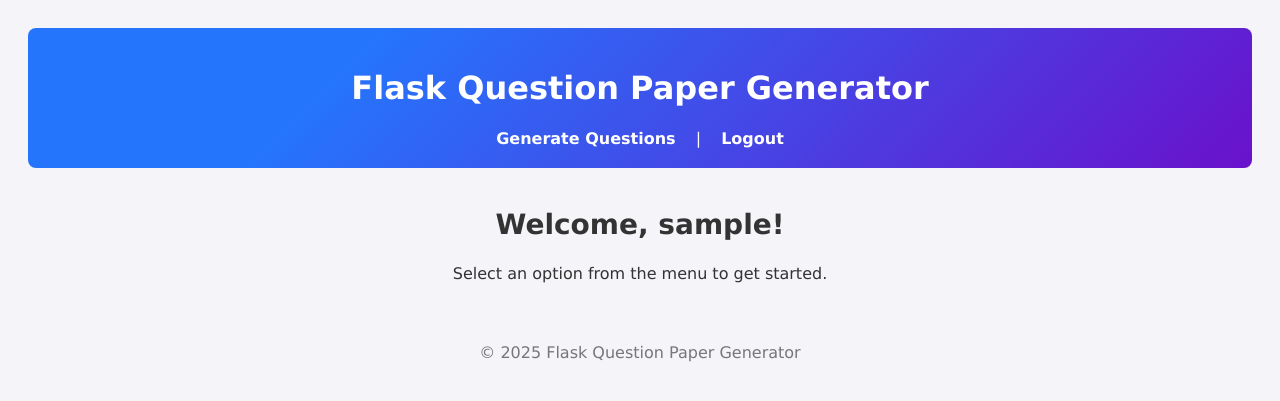
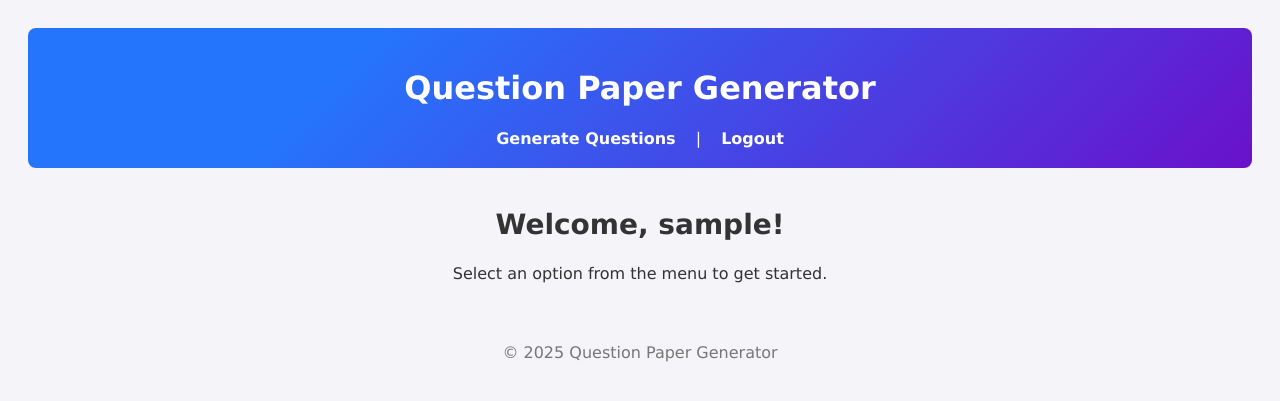
Before and after one commit to SateeshDakshinapu/finalproject, a Flask app: template templates/dashboard.html in a window 1280 px wide. Shown: the top 401 px of the page. Run offline with Flask 3, Linux system fonts and the light colour scheme; the template is opened without the code that fills it: most values are stand-ins (such as "Sample title", 1, 10 or a date in 2020).

Commit message:
first commit

```diff
--- a/templates/dashboard.html
+++ b/templates/dashboard.html
@@ -8,7 +8,7 @@
 </head>
 <body>
     <header>
-        <h1>Flask Question Paper Generator</h1>
+        <h1> Question Paper Generator</h1>
         <nav>
             <a href="{{ url_for('generate') }}">Generate Questions</a> |
             <a href="{{ url_for('logout') }}">Logout</a>
@@ -21,7 +21,7 @@
     </main>
 
     <footer>
-        <p>&copy; 2025 Flask Question Paper Generator</p>
+        <p>&copy; 2025  Question Paper Generator</p>
     </footer>
 </body>
 </html>
--- a/templates/generate.html
+++ b/templates/generate.html
@@ -23,7 +23,7 @@
     <br />
     <a href="{{ url_for('logout') }}">Logout</a>
     <footer>
-      <p>&copy; 2025 Flask Question Paper Generator</p>
+      <p>&copy; 2025  Question Paper Generator</p>
     </footer>
   </body>
 </html>
--- a/templates/login.html
+++ b/templates/login.html
@@ -34,7 +34,7 @@
       </div>
     </div>
     <footer>
-      <p>&copy; 2025 Flask Question Paper Generator</p>
+      <p>&copy; 2025  Question Paper Generator</p>
     </footer>
   </body>
 </html>
```
Also changed, not shown: 1 other file.
